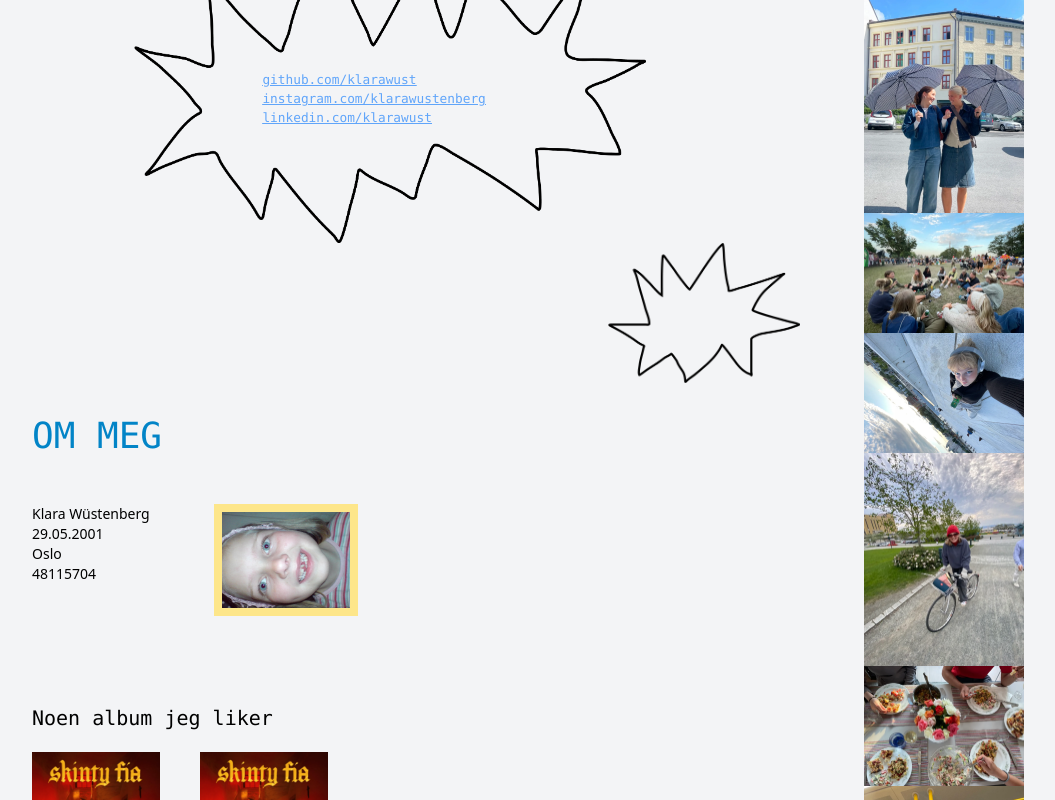
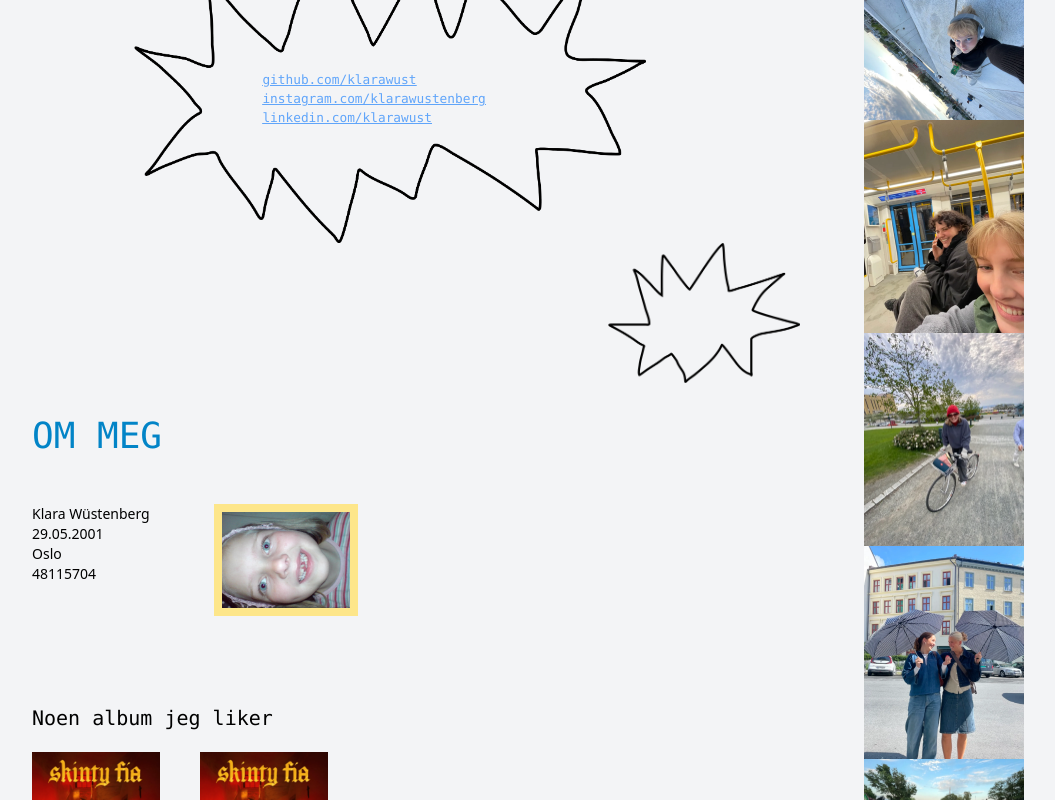
Before and after one commit to klarawust/technosphere-old, a React (Create React App) app: page / in a window 1280 px wide. Shown: the part 260-1060 px from the top of the page, without its empty margins (96-1151 px from the left). Built offline with nearby package versions, Linux system fonts and the light colour scheme.

Commit message:
improve bildekant by iterating through images

```diff
--- a/src/components/Bildekant/Bildekant.js
+++ b/src/components/Bildekant/Bildekant.js
@@ -9,22 +9,18 @@ import måltid from "../../images/bildekant/måltid_1280.webp";
 //import hageselfie from "../../images/bildekant/hageselfie_1280.webp";
 
 function Bildekant() {
+  const images = [tbane, opera, trikk, sykkel, paraply, roskilde, måltid];
+
   return (
-    <ul className="flex flex-col mt-10 self-end">
-      <img src={tbane} alt="aurora og meg på banen" />
-      <img src={paraply} alt="lina og sigrid med paraply" />
-      <img src={roskilde} alt="roskilde" />
-      <img src={opera} alt="ligger på operataket" />
-      <img src={sykkel} alt="meg på sykkel" />
-      <img src={måltid} alt="middag med kollektivet" />
-      <img src={trikk} alt="nathalie + trikk" />
-
-      {/* <img
-        className="w-56 rotate-90 self-end"
-        src={hageselfie}
-        alt="hageselfie"
-      /> */}
-    </ul>
+    <>
+      <ul className="flex flex-col mt-10 self-end">
+        {images.map((img, index) => (
+          <li key={index}>
+            <img src={img} alt="bilde" />
+          </li>
+        ))}
+      </ul>
+    </>
   );
 }
 
```
